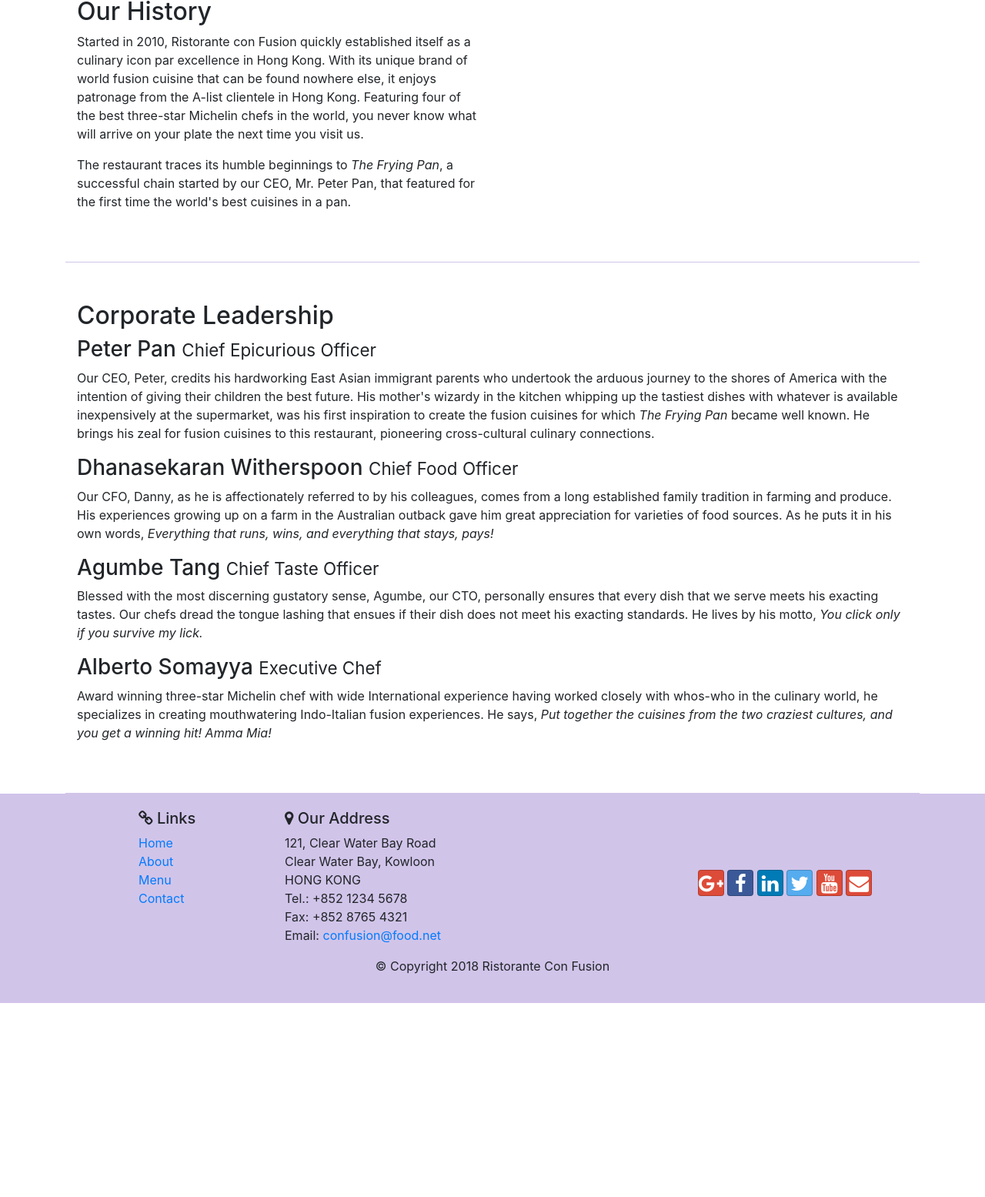
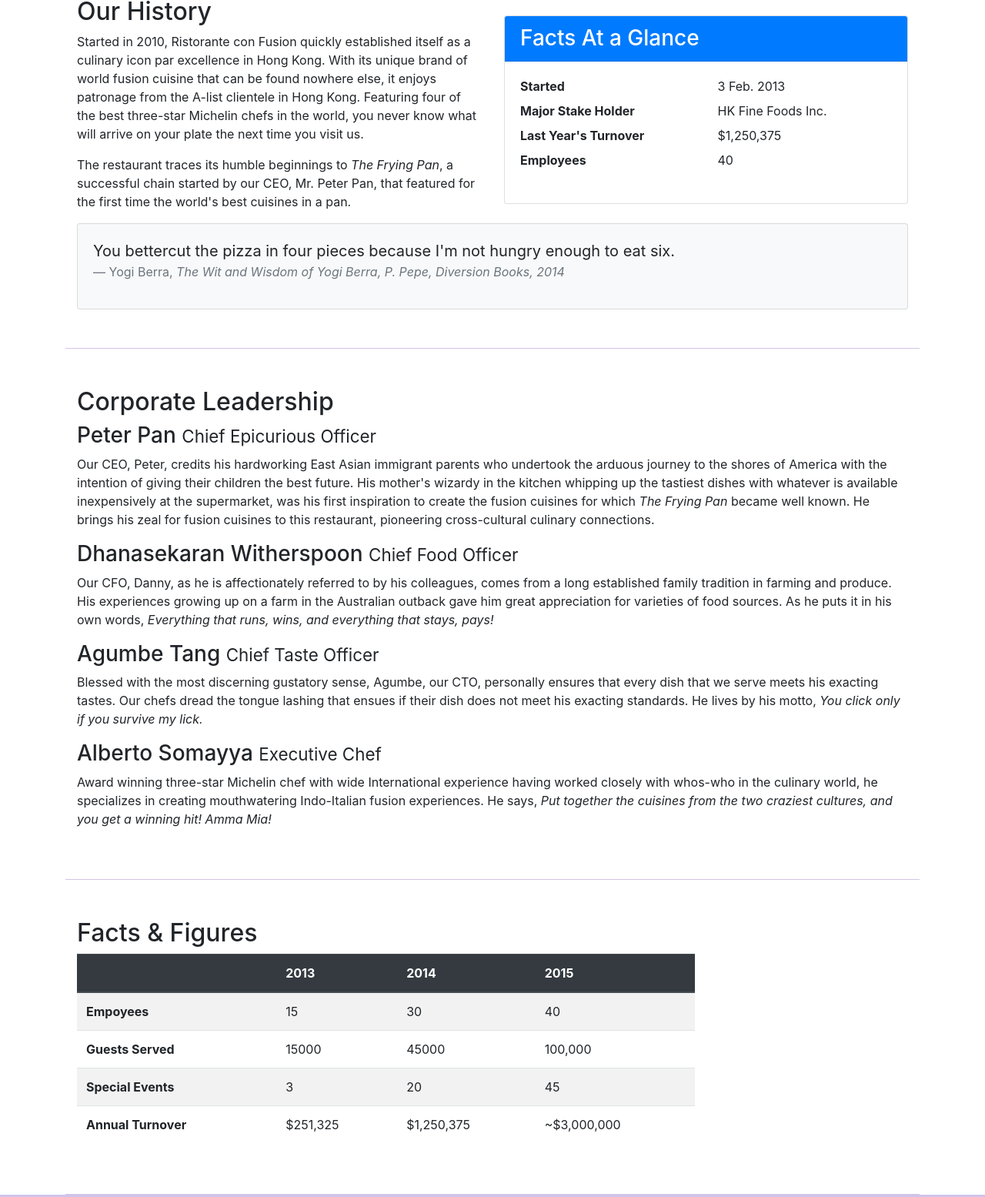
Before and after one commit to vicc30/conFusion, a website: page aboutus.html in a window 1280 px wide. Shown: the part 461-2016 px from the top of the page at 77% size. Before the commit the page ends 1764 px from the top, so only its background shows below. Drawn offline with nearby package versions, Linux system fonts and the light colour scheme.

Commit message:
Tables and Cards

```diff
--- a/aboutus.html
+++ b/aboutus.html
@@ -78,7 +78,34 @@
                 <p>Started in 2010, Ristorante con Fusion quickly established itself as a culinary icon par excellence in Hong Kong. With its unique brand of world fusion cuisine that can be found nowhere else, it enjoys patronage from the A-list clientele in Hong Kong.  Featuring four of the best three-star Michelin chefs in the world, you never know what will arrive on your plate the next time you visit us.</p>
                 <p>The restaurant traces its humble beginnings to <em>The Frying Pan</em>, a successful chain started by our CEO, Mr. Peter Pan, that featured for the first time the world's best cuisines in a pan.</p>
             </div>
-            <div>
+            <div class="col-sm">
+                <div class="card">
+                    <h3 class="card-header bg-primary text-white">Facts At a Glance</h3>
+                    <div class="card-body">
+                        <dl class="row">
+                            <dt class="col-6">Started</dt>
+                            <dd class="col-6">3 Feb. 2013</dd>
+                            <dt class="col-6">Major Stake Holder</dt>
+                            <dd class="col-6">HK Fine Foods Inc.</dd>
+                            <dt class="col-6">Last Year's Turnover</dt>
+                            <dd class="col-6">$1,250,375</dd>
+                            <dt class="col-6">Employees</dt>
+                            <dd class="col-6">40</dd>
+                        </dl>
+                    </div>
+                </div>
+            </div>
+            <div class="col-12">
+                <div class="card card-body bg-light">
+                    <blockquote class="blockquote">
+                        <p class="mb-0">You bettercut the pizza in four pieces
+                            because I'm not hungry enough to eat six.
+                        </p>
+                        <footer class="blockquote-footer">Yogi Berra,
+                            <cite title="Source Title">The Wit and Wisdom of Yogi Berra, P. Pepe, Diversion Books, 2014 </cite>
+                        </footer>
+                    </blockquote>
+                </div>
             </div>
         </div>
 
@@ -95,6 +122,53 @@
                 <h3>Alberto Somayya <small>Executive Chef</small></h3>
                 <p class="d-none d-sm-block">Award winning three-star Michelin chef with wide International experience having worked closely with whos-who in the culinary world, he specializes in creating mouthwatering Indo-Italian fusion experiences. He says, <em>Put together the cuisines from the two craziest cultures, and you get a winning hit! Amma Mia!</em></p>
             </div>
+       </div>
+
+       <div class="row row-content">
+           <div class="col-12 col-sm-9">
+               <h2>Facts &amp; Figures</h2>
+               <div class="table-responsive">
+                   <table class="table table-striped">
+                       <thead class="thead-dark">
+                           <tr>
+                               <th>&nbsp;</th>
+                               <th>2013</th>
+                               <th>2014</th>
+                               <th>2015</th>
+                           </tr>
+                       </thead>
+                       <tbody>
+                           <tr>
+                               <th>Empoyees</th>
+                               <td>15</td>
+                               <td>30</td>
+                               <td>40</td>
+                           </tr>
+                           <tr>
+                                <th>Guests Served</th>
+                                <td>15000</td>
+                                <td>45000</td>
+                                <td>100,000</td>
+                           </tr>
+                           <tr>
+                                <th>Special Events</th>
+                                <td>3</td>
+                                <td>20</td>
+                                <td>45</td>
+                            </tr>
+                            <tr>
+                                <th>Annual Turnover</th>
+                                <td>$251,325</td>
+                                <td>$1,250,375</td>
+                                <td>~$3,000,000</td>
+                            </tr>
+                       </tbody>
+                   </table>
+               </div>
+           </div>
+           <div class="col-12 col-sm-3">
+
+           </div>
        </div>
 
     </div>
```
